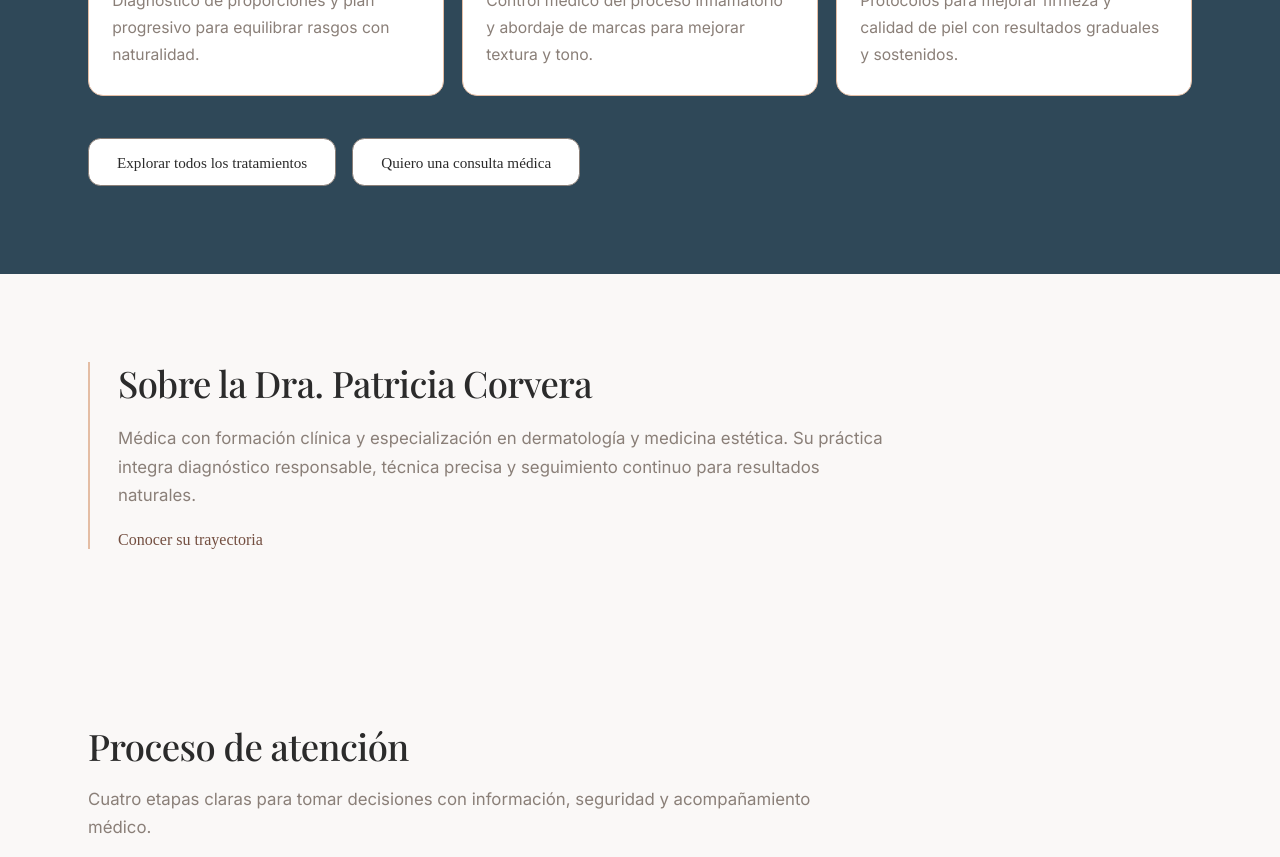
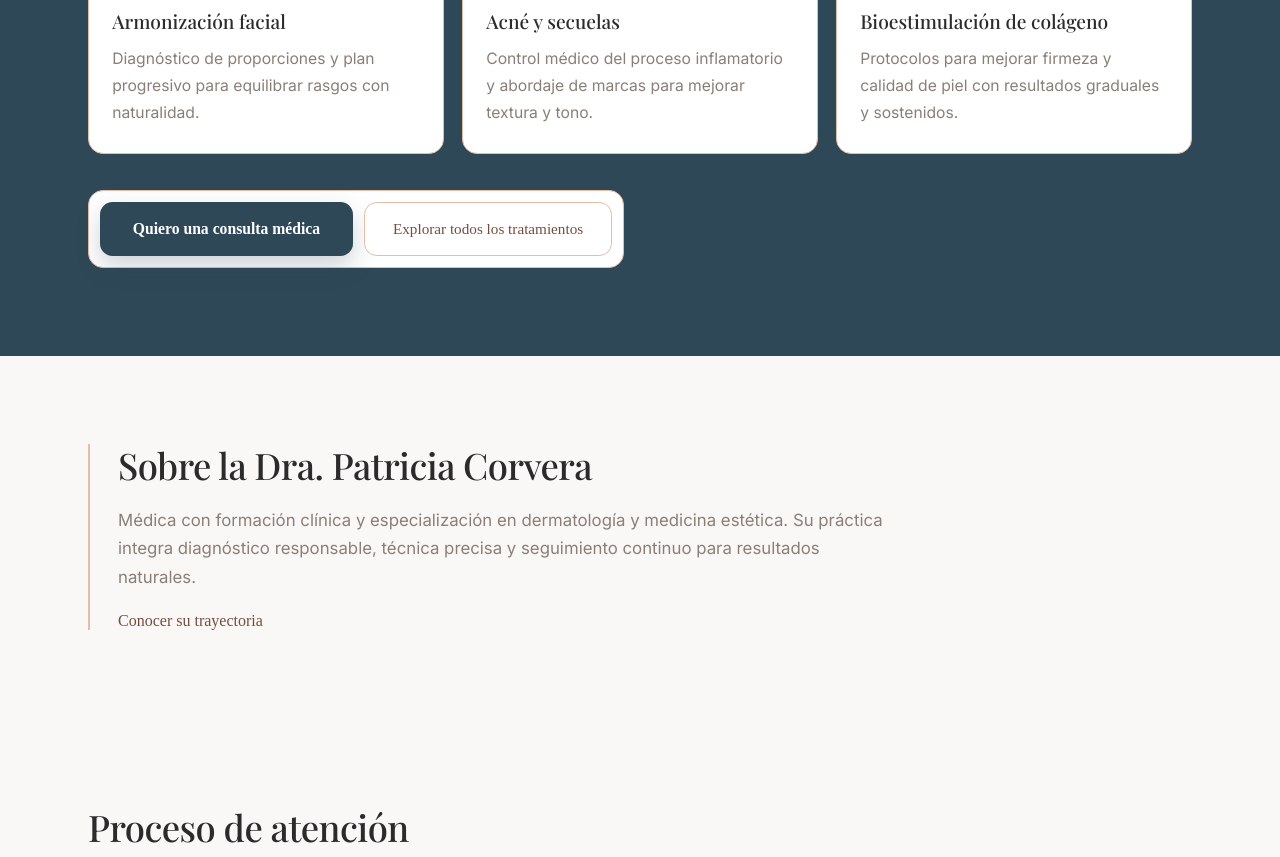
Before and after one commit to JuaniPardo/corvera-site, a Next.js app: page / in a window 1280 px wide. Shown: the part 1940-2797 px from the top of the page. Built offline with nearby package versions, Linux system fonts and the light colour scheme; a web font is replaced by a local one.

Commit message:
Enhance premium UI interactions and CTA hierarchy

```diff
--- a/src/components/ui/ActionLink.tsx
+++ b/src/components/ui/ActionLink.tsx
@@ -2,6 +2,7 @@
 
 import Link from 'next/link';
 import { Box } from '@mui/system';
+import { alpha } from '@mui/material/styles';
 
 export default function ActionLink({
   href,
@@ -20,21 +21,33 @@ export default function ActionLink({
         display: 'inline-flex',
         alignItems: 'center',
         justifyContent: 'center',
-        minHeight: 48,
-        px: 3.5,
+        minHeight: variant === 'primary' ? 54 : 48,
+        px: variant === 'primary' ? 4 : 3.5,
         borderRadius: 1.25,
-        border: variant === 'primary' ? '1px solid transparent' : `1px solid ${theme.palette.brand.gray}`,
+        border: variant === 'primary' ? '1px solid transparent' : `1px solid ${theme.palette.brand.beige}`,
         backgroundColor:
           variant === 'primary' ? theme.palette.brand.petroleum : theme.palette.background.paper,
-        color: variant === 'primary' ? theme.palette.primary.contrastText : theme.palette.brand.text,
-        fontSize: '0.95rem',
-        fontWeight: 500,
+        color: variant === 'primary' ? theme.palette.primary.contrastText : theme.palette.brand.brown,
+        boxShadow:
+          variant === 'primary' ? `0 10px 24px ${alpha(theme.palette.brand.petroleum, 0.24)}` : 'none',
+        fontSize: variant === 'primary' ? '0.98rem' : '0.95rem',
+        fontWeight: variant === 'primary' ? 600 : 500,
         lineHeight: 1,
-        transition: 'background-color 340ms ease, color 340ms ease, border-color 340ms ease',
+        transition: 'background-color 260ms ease, color 260ms ease, border-color 260ms ease, transform 220ms ease, box-shadow 260ms ease',
+        '&:focus-visible': {
+          outline: 'none',
+          boxShadow: `0 0 0 3px ${alpha(theme.palette.brand.nude, 0.95)}`,
+        },
         '&:hover': {
           backgroundColor:
             variant === 'primary' ? theme.palette.brand.brown : theme.palette.brand.nude,
           borderColor: variant === 'primary' ? 'transparent' : theme.palette.brand.beige,
+          transform: 'translateY(-1px)',
+          boxShadow:
+            variant === 'primary' ? `0 14px 30px ${alpha(theme.palette.brand.petroleum, 0.28)}` : 'none',
+        },
+        '&:active': {
+          transform: 'translateY(0)',
         },
       })}
     >
--- a/src/sections/home/DifferentialsSection.tsx
+++ b/src/sections/home/DifferentialsSection.tsx
@@ -2,6 +2,7 @@
 
 import { typeStyles } from '@/theme/typeStyles';
 import { Box } from '@mui/system';
+import { alpha } from '@mui/material/styles';
 import Reveal from '@/components/ui/Reveal';
 import SectionBlock from '@/components/ui/SectionBlock';
 import LineIcon from '@/components/ui/LineIcon';
@@ -32,7 +33,7 @@ export default function DifferentialsSection() {
           {differencials.map((item, index) => (
             <Reveal key={item.title} delay={index * 0.04}>
               <Box
-                sx={{
+                sx={(theme) => ({
                   display: 'grid',
                   gap: 1.1,
                   p: { xs: 2.6, md: 3.1 },
@@ -41,7 +42,14 @@ export default function DifferentialsSection() {
                   borderColor: 'brand.beige',
                   backgroundColor: 'background.paper',
                   minHeight: 182,
-                }}
+                  transition: 'transform 220ms ease, box-shadow 240ms ease',
+                  '@media (hover: hover)': {
+                    '&:hover': {
+                      transform: 'scale(1.012)',
+                      boxShadow: `0 16px 28px ${alpha(theme.palette.brand.petroleum, 0.11)}`,
+                    },
+                  },
+                })}
               >
                 <Box sx={{ display: 'flex', alignItems: 'center', justifyContent: 'space-between', gap: 2 }}>
                   <LineIcon name={item.icon} />
--- a/src/sections/home/HeroSection.tsx
+++ b/src/sections/home/HeroSection.tsx
@@ -31,7 +31,7 @@ export default function HeroSection() {
               boxShadow: { md: `0 20px 44px ${alpha(theme.palette.brand.petroleum, 0.11)}` },
             })}
           >
-            <Box component="h1" sx={{ ...typeStyles.h1, maxWidth: 680, fontSize: 'clamp(2.24rem, 4.9vw, 4.15rem)' }}>
+            <Box component="h1" sx={{ ...typeStyles.h1, maxWidth: 680, fontSize: 'clamp(2.55rem, 5.6vw, 4.7rem)' }}>
               Resultados naturales para tu piel, con criterio médico en cada decisión.
             </Box>
 
--- a/src/sections/home/TreatmentsSection.tsx
+++ b/src/sections/home/TreatmentsSection.tsx
@@ -2,6 +2,7 @@
 
 import { typeStyles } from '@/theme/typeStyles';
 import { Box } from '@mui/system';
+import { alpha } from '@mui/material/styles';
 import ActionLink from '@/components/ui/ActionLink';
 import Reveal from '@/components/ui/Reveal';
 import SectionBlock from '@/components/ui/SectionBlock';
@@ -32,7 +33,7 @@ export default function TreatmentsSection() {
           {highlightedTreatments.map((item, index) => (
             <Reveal key={item.title} delay={index * 0.04}>
               <Box
-                sx={{
+                sx={(theme) => ({
                   display: 'grid',
                   gap: 1.2,
                   p: { xs: 2.6, md: 2.9 },
@@ -41,7 +42,14 @@ export default function TreatmentsSection() {
                   borderColor: 'brand.beige',
                   backgroundColor: 'background.paper',
                   minHeight: 210,
-                }}
+                  transition: 'transform 220ms ease, box-shadow 240ms ease',
+                  '@media (hover: hover)': {
+                    '&:hover': {
+                      transform: 'scale(1.012)',
+                      boxShadow: `0 18px 32px ${alpha(theme.palette.brand.petroleum, 0.15)}`,
+                    },
+                  },
+                })}
               >
                 <Box component="p" sx={{ ...typeStyles.body2, color: 'brand.rose', fontWeight: 500 }}>
                   {item.category}
@@ -58,9 +66,22 @@ export default function TreatmentsSection() {
         </Box>
 
         <Reveal delay={0.1}>
-          <Box sx={{ pt: 0.75, display: 'flex', flexWrap: 'wrap', gap: 2 }}>
+          <Box
+            sx={{
+              pt: 0.75,
+              display: 'flex',
+              flexWrap: 'wrap',
+              gap: 1.35,
+              p: { xs: 1.2, md: 1.35 },
+              borderRadius: 1.5,
+              border: 1,
+              borderColor: 'brand.beige',
+              backgroundColor: 'background.paper',
+              width: 'fit-content',
+            }}
+          >
+            <ActionLink href="/contacto" label="Quiero una consulta médica" variant="primary" />
             <ActionLink href="/tratamientos" label="Explorar todos los tratamientos" variant="secondary" />
-            <ActionLink href="/contacto" label="Quiero una consulta médica" variant="secondary" />
           </Box>
         </Reveal>
       </Box>
```
Also changed, not shown: src/app/contacto/page.tsx (+12 -1 lines), src/app/sobre/page.tsx (+9 -0 lines), src/app/tratamientos/page.tsx (+19 -4 lines).
